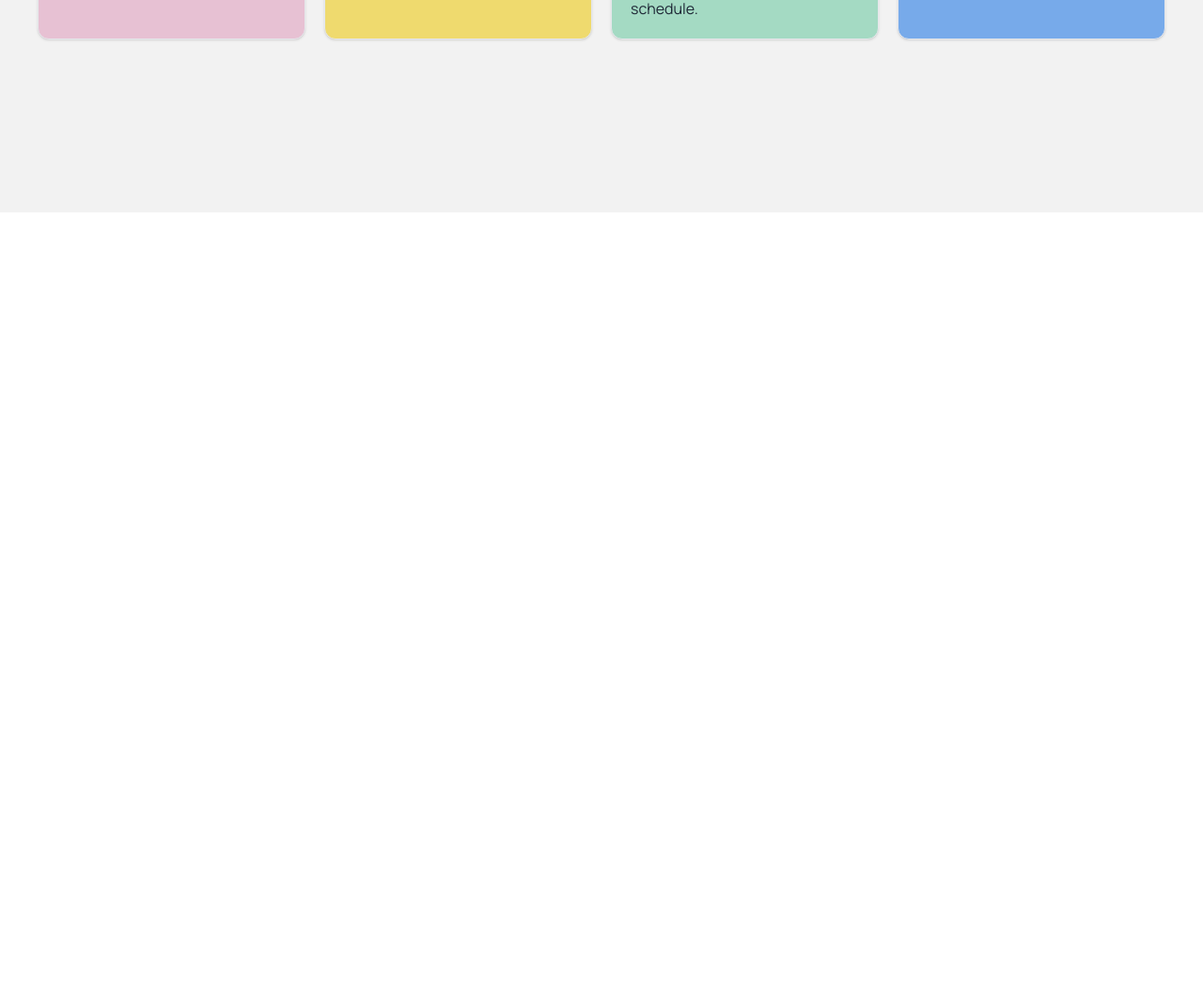
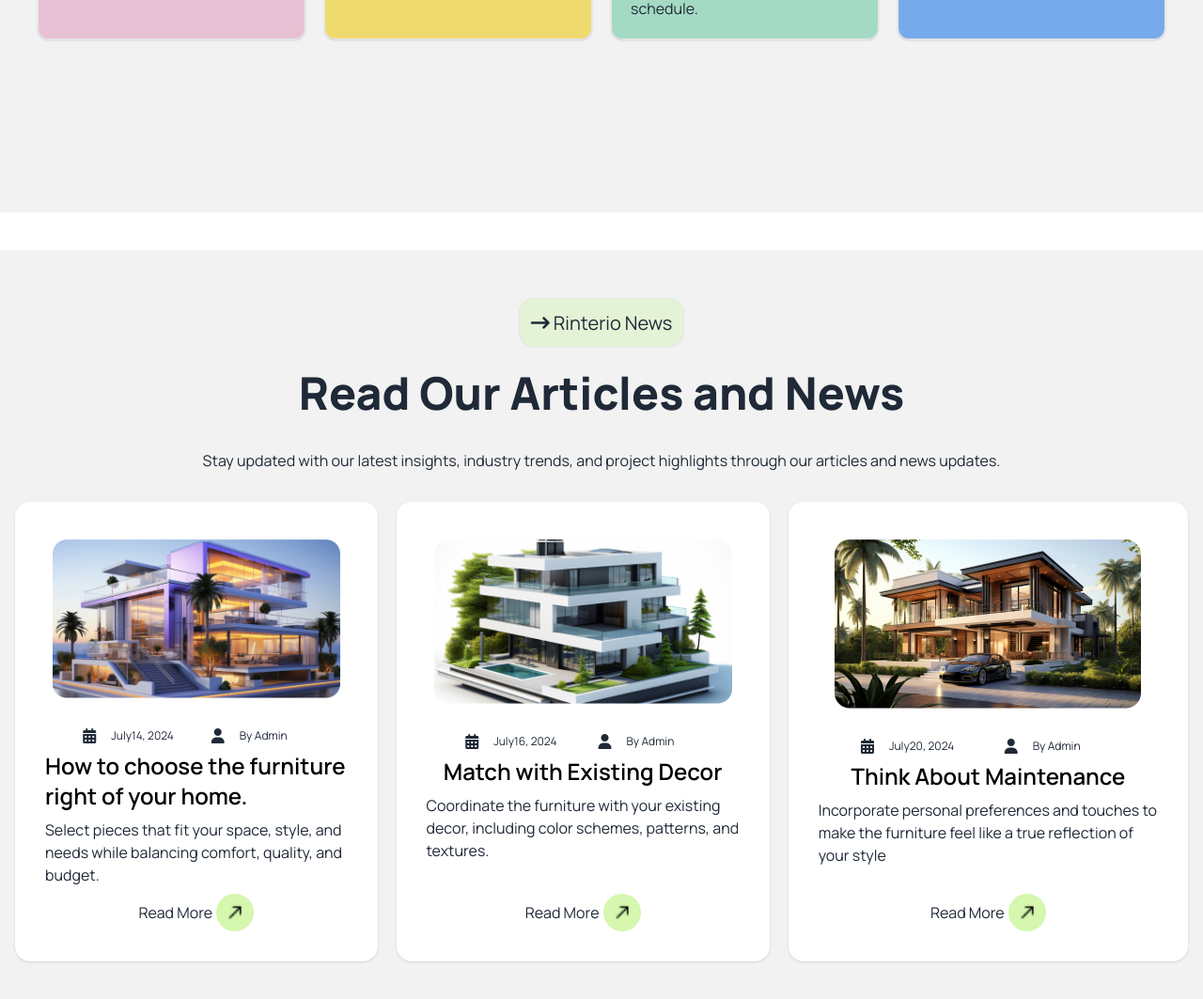
Before and after one commit to shohidulislam12/Assingment-3-solv, a plain HTML site: page index.html in a window 1280 px wide. Shown: the part 2137-3200 px from the top of the page at 94% size. Before the commit the page ends 2363 px from the top, so only its background shows below. Drawn offline with nearby package versions, Linux system fonts and the light colour scheme.

Commit message:
Read Our Articles and News complete

```diff
--- a/index.html
+++ b/index.html
@@ -217,6 +217,87 @@
 </div>
 
   </div>
+</div>
+</section>
+
+<!-- Read Our Articles and News -->
+<section class=" space-y-4 py-16 bg-base-200 mx-auto my-10 ">
+    <div class="w-3/4  text-center mx-auto space-y-9  ">
+        <p class="text-xl border bg-[#ABEF5F33] inline p-3 rounded-2xl items-center  "> <i class="fa-solid fa-arrow-right-long"></i>  Rinterio News </p>
+        <h1 class="sm:text-5xl text-4xl font-extrabold">Read Our Articles and News</h1>
+        <p class=" ">
+            Stay updated with our latest insights, industry trends, and project highlights through our articles and news updates.
+        </p>
+    </div>
+<div class="container mx-auto gap-5 p-4 flex sm:flex-row flex-col ">
+    <!-- card 1 -->
+    <div class="card bg-base-100  shadow">
+        <figure class="px-10 pt-10">
+          <img
+            src="assets/article1.png"
+            alt="Shoes"
+            class="rounded-xl" />
+        </figure>
+        <div class="card-body items-center text-left">
+            <div class=" flex  gap-4 w-3/4 mx-auto">
+                <i class="fa-solid fa-calendar-days"></i>
+                 <p class="text-xs inline">July14, 2024</p>
+                <i class="fa-solid fa-user"></i>
+                <p class="text-xs inline">By Admin</p>
+            </div>
+          <h2 class=" text-2xl font-semibold text-black">How to choose the furniture right  of your home.</h2>
+          <p>Select pieces that fit your space, style, and needs while balancing comfort, quality, and budget.</p>
+        <div class="flex items-center gap-1 float-start">  <a href="#">Read More </a> <img class="w-10 h-10 rounded-full text-black bg-primary" src="assets/icons8-arrow-up-right-24.png" alt=""> </div>
+        </div>
+      </div>
+    <!-- card 2 -->
+    <div class="card bg-base-100  shadow">
+        <figure class="px-10 pt-10">
+          <img
+            src="assets/article2.png"
+            alt="Shoes"
+            class="rounded-xl" />
+        </figure>
+        <div class="card-body items-center text-left">
+            <div class=" flex  gap-4 w-3/4 mx-auto">
+                <i class="fa-solid fa-calendar-days"></i>
+                 <p class="text-xs inline">July16, 2024</p>
+                <i class="fa-solid fa-user"></i>
+                <p class="text-xs inline">By Admin</p>
+            </div>
+          <h2 class=" text-2xl font-semibold text-black">Match with Existing Decor</h2>
+          <p>Coordinate the furniture with your existing decor, including color schemes, patterns, and textures.</p>
+        <div class="flex items-center gap-1 float-start">  <a href="#">Read More </a> <img class="w-10 h-10 rounded-full text-black bg-primary" src="assets/icons8-arrow-up-right-24.png" alt=""> </div>
+        </div>
+      </div>
+    <!-- card 3 -->
+    <div class="card bg-base-100  shadow">
+        <figure class="px-10 pt-10">
+          <img
+            src="assets/article3.png"
+            alt="Shoes"
+            class="rounded-xl" />
+        </figure>
+        <div class="card-body items-center text-left">
+            <div class=" flex  gap-4 w-3/4 mx-auto">
+                <i class="fa-solid fa-calendar-days"></i>
+                 <p class="text-xs inline">July20, 2024</p>
+                <i class="fa-solid fa-user"></i>
+                <p class="text-xs inline">By Admin</p>
+            </div>
+          <h2 class=" text-2xl font-semibold text-black">Think About Maintenance</h2>
+          <p>Incorporate personal preferences and touches to make the furniture feel like a true reflection of your style</p>
+        <div class="flex items-center gap-1 float-start">  <a href="#">Read More </a> <img class="w-10 h-10 rounded-full text-black bg-primary" src="assets/icons8-arrow-up-right-24.png" alt=""> </div>
+        </div>
+      </div>
+
+
+
+
+
+
+
+</div>
 
 
 
@@ -227,7 +308,8 @@
 
 
 
-</div>
+
+
 
 
 </section>
@@ -240,11 +322,34 @@
 
 
 
-<!-- section-  -->
 
 
 
 
+
+
+
+
+
+
+
+
+<!-- Our Latest Portfolio section--  -->
+<section class="container mx-auto space-y-4 py-16 my-10 ">
+        <div class="w-3/4  text-center mx-auto space-y-9  ">
+            <p class="text-xl border bg-[#ABEF5F33] inline p-3 rounded-2xl items-center  "> <i class="fa-solid fa-arrow-right-long"></i>  Explore our Latest works </p>
+            <h1 class="sm:text-5xl text-4xl font-extrabold">Our Latest Portfolio</h1>
+            <p class=" ">
+                Explore our most recent projects, showcasing a range of innovative designs and successful implementations that highlight our expertise and creativity in transforming spaces.
+            </p>
+        </div>
+
+
+
+
+
+
+</section>
 
 
 
```
